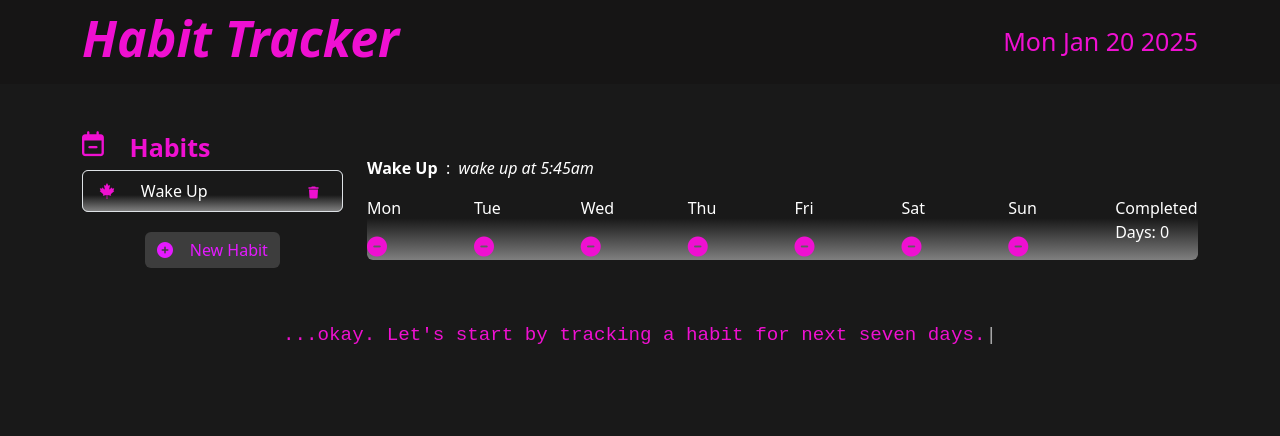
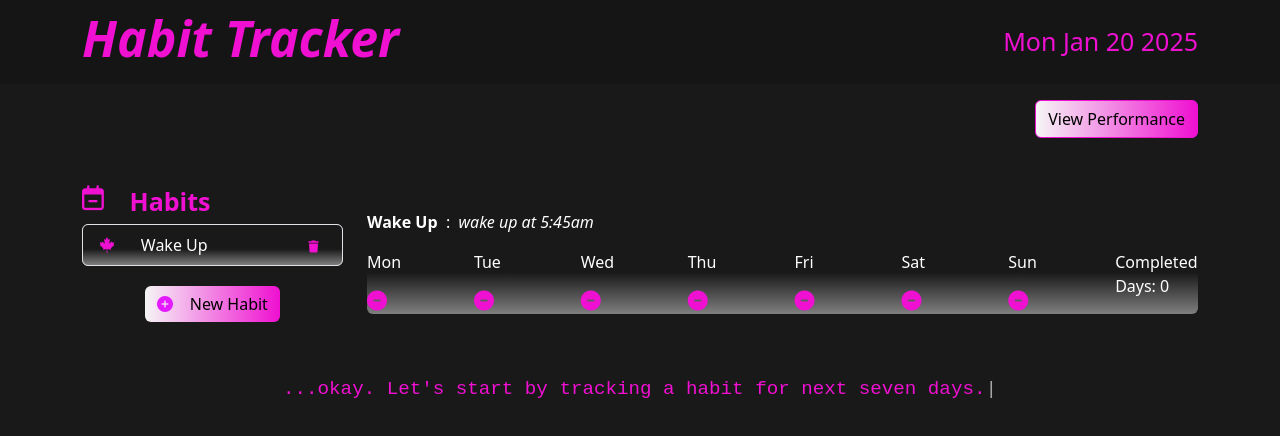
Before and after one commit to qamarser/habit-tracker, a React (Vite) app: page / in a window 1280 px wide. Shown: the top 436 px of the page. Built offline with nearby package versions, Linux system fonts and the light colour scheme.

Commit message:
creation of view performance page

```diff
--- a/package.json
+++ b/package.json
@@ -18,6 +18,7 @@
     "react-dom": "^18.3.1",
     "react-redux": "^9.2.0",
     "react-router-dom": "^7.1.3",
+    "recharts": "^2.15.0",
     "redux": "^5.0.1",
     "typed.js": "^2.1.0"
   },
--- a/src/App.css
+++ b/src/App.css
@@ -82,3 +82,8 @@
   .habit-name {
     color: #FFFFFF;
   }
+  .btn.btn-primary {
+    background-image: linear-gradient(to left, #EF10D1, whitesmoke); /* Gradient from #EF10D1 to a lighter pink */
+    border-color: #EF10D1; /* Border color matches the start of the gradient */
+    color: black !important; /* Change text color for better contrast */
+}
--- a/src/App.jsx
+++ b/src/App.jsx
@@ -1,13 +1,18 @@
 import { useEffect } from 'react';
 import { Row, Col, Container} from 'react-bootstrap';
+import { Routes, Route, useNavigate } from 'react-router-dom';
 import 'bootstrap/dist/css/bootstrap.min.css';
 import Header from './components/Header.jsx';
 import Habitdisplays from './components/Habitdisplays.jsx';
 import Overview from "./components/overview.jsx"
 import Typed from 'typed.js';
 import './App.css';
+import Home from './home.jsx';
+import PerformanceChart from './features/performanceChart.jsx';
 
 function App() {
+  const navigate = useNavigate();
+
   // Code for typed.js library
   useEffect(() => {
     const typed = new Typed(".tag", {
@@ -33,9 +38,25 @@ function App() {
 
   return (
     <>
-    <Header />
-    <Container>
-        <Row className='mt-5  habit-name'>
+      <Header />
+      <Routes>
+        <Route
+        path="/"
+        element={
+      <Container>
+        {/* Add the "View Performance" button above the title */}
+        <Row className="mt-3 performance">
+          <Col className="d-flex justify-content-end">
+            <button
+              className="btn btn-primary"
+              onClick={() => navigate('/performance')}
+            >
+              View Performance
+            </button>
+          </Col>
+        </Row>
+
+        <Row className="mt-5 habit-name">
           <Col md={3}>
             <Overview />
           </Col>
@@ -43,13 +64,18 @@ function App() {
             <Habitdisplays />
           </Col>
         </Row>
-        <h4 className='text-light d-flex  mt-5  justify-content-center'>
-          <span className='tag'></span>
+
+        <h4 className="text-light d-flex mt-5 justify-content-center">
+          <span className="tag"></span>
         </h4>
       </Container>
-
+        }
+        /> {/* Define routes */}
+                <Route path="/" element={null} /> {/* Default route (already handled by the UI above) */}
+        <Route path="/performance" element={<PerformanceChart />} /> {/* New chart page */}
+      </Routes>
     </>
-  )
+  );
 }
 
-export default App
+export default App;
--- /dev/null
+++ b/src/features/performanceChart.jsx
@@ -0,0 +1,38 @@
+import React from "react";
+import { useSelector } from "react-redux";
+import { BarChart, Bar, XAxis, YAxis, Tooltip, Legend, CartesianGrid } from "recharts";
+import { useNavigate } from "react-router-dom";
+
+const PerformanceChart = () => {
+  const habits = useSelector((state) => state.habits?.habits || []);
+  const navigate = useNavigate();
+
+  // Prepare data for the chart
+  const chartData = habits.map((habit) => ({
+    name: habit.title,
+    goalDesired: 365, // Fixed goal
+    goalReached: habit.completedDays,
+  }));
+
+  return (
+    <div className="container mt-5">
+      <button className="btn btn-secondary mb-4" onClick={() => navigate("/")}>
+        Back to Home
+      </button>
+      <h1 className="mb-4">Habit Performance</h1>
+      <div className="chart-container">
+        <BarChart width={800} height={400} data={chartData}>
+          <CartesianGrid strokeDasharray="3 3" />
+          <XAxis dataKey="name" />
+          <YAxis />
+          <Tooltip />
+          <Legend />
+          <Bar dataKey="goalDesired" fill="#8884d8" name="Goal Desired" />
+          <Bar dataKey="goalReached" fill="#82ca9d" name="Goal Reached" />
+        </BarChart>
+      </div>
+    </div>
+  );
+};
+
+export default PerformanceChart;
--- /dev/null
+++ b/src/home.jsx
@@ -0,0 +1,22 @@
+import { useNavigate } from 'react-router-dom';
+
+const Home = () => {
+  const navigate = useNavigate();
+
+  return (
+    <div className="container mt-5">
+      <div className="d-flex justify-content-between align-items-center mb-4">
+        <h1>Habit Tracker</h1>
+        <button
+          className="btn btn-primary"
+          onClick={() => navigate('/performance')}
+        >
+          View Performance
+        </button>
+      </div>
+      {/* Move your existing habit tracker UI here */}
+    </div>
+  );
+};
+
+export default Home;
--- a/src/main.jsx
+++ b/src/main.jsx
@@ -3,12 +3,15 @@ import { createRoot } from 'react-dom/client';
 import App from './App.jsx';
 import Store from './store'; // Import the Redux store
 import { Provider } from 'react-redux'; // Import the Provider from react-redux
+import { BrowserRouter } from 'react-router-dom'; // Import BrowserRouter
 
-// Wrap the App component with the Provider and pass the store
+// Wrap the App component with the Provider and BrowserRouter
 createRoot(document.getElementById('root')).render(
   <StrictMode>
-    <Provider store ={Store}>
-      <App />
-    </Provider>
+    <BrowserRouter>
+      <Provider store={Store}>
+        <App />
+      </Provider>
+    </BrowserRouter>
   </StrictMode>
 );
```
Also changed, not shown: public/viteconfig.jsx (added, +9 -0 lines), 1 other file (tests, documents, lock files or other folders).
